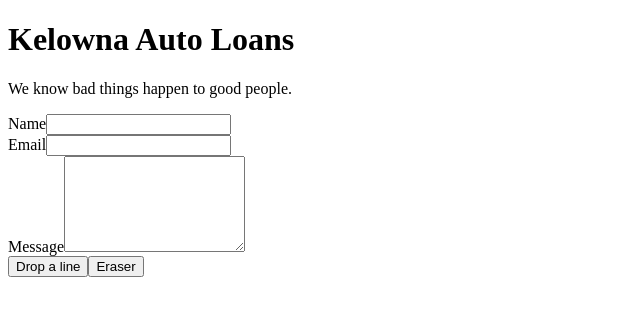
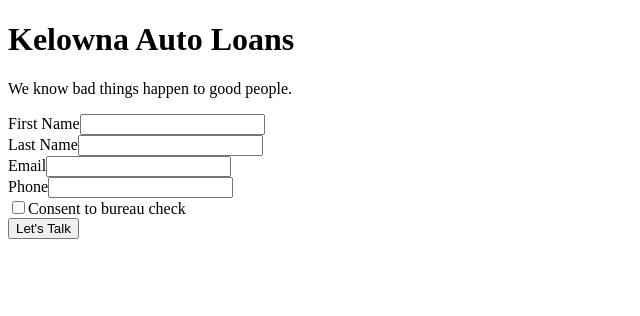
Before and after one commit to johnniereg/kelownaautoloans, a Gatsby app: page / in a window 1280 px wide. Shown: the top 316 px of the page, without its empty margins (0-640 px from the left). Built offline with nearby package versions, Linux system fonts and the light colour scheme.

Commit message:
Update form fields

```diff
--- a/src/pages/index.js
+++ b/src/pages/index.js
@@ -13,20 +13,35 @@
     >
       <input type="hidden" name="bot-field" />
       <div>
-        <label htmlFor="name">Name</label>
-        <input type="text" name="name" id="name" />
+        <label htmlFor="firstName">First Name</label>
+        <input type="text" name="firstName" id="firstName" required />
+      </div>
+      <div>
+        <label htmlFor="lastName">Last Name</label>
+        <input type="text" name="lastName" id="lastName" required />
       </div>
       <div>
         <label htmlFor="email">Email</label>
-        <input type="text" name="email" id="email" />
+        <input type="email" name="email" id="email" required />
       </div>
       <div>
-        <label htmlFor="message">Message</label>
-        <textarea name="message" id="message" rows="6" required />
+        <label htmlFor="phone">Phone</label>
+        <input type="tel" name="phone" id="phone" required />
+      </div>
+
+      {/* TODO: Address */}
+      {/* TODO: Date of Birth */}
+
+      <div>
+        {/*
+          TODO: Add JS functionality for pre-checked
+          React requires event handlers for this state change
+        */}
+        <input type="checkbox" id="consent" required />
+        <label htmlFor="consent">Consent to bureau check</label>
       </div>
       <div>
-        <input type="submit" value="Drop a line" />
-        <input type="reset" value="Eraser" />
+        <input type="submit" value="Let's Talk" />
       </div>
     </form>
   </div>
```
